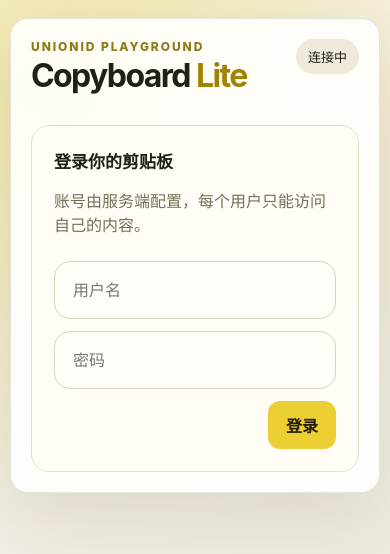
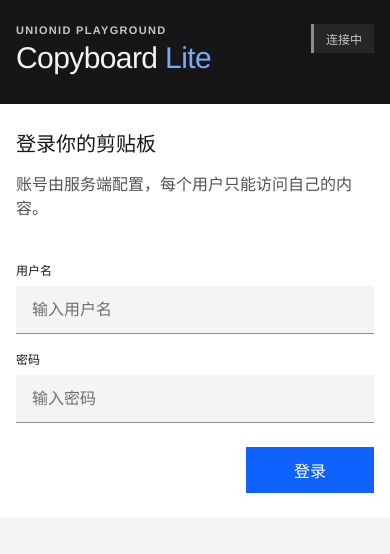
Before and after one commit to Memkits/copyboard-lite, a website built with Vite: page index.html in a window 390 px wide. Built offline with nearby package versions, Linux system fonts and the light colour scheme.

Commit message:
Refresh UI with Carbon-inspired styling

```diff
--- a/assets/main.css
+++ b/assets/main.css
@@ -1,72 +1,128 @@
 :root {
-  color: #202014;
-  background: #f4f1e7;
-  font-family: Inter, ui-sans-serif, system-ui, -apple-system, sans-serif;
+  color: #161616;
+  background: #f4f4f4;
+  font-family: "IBM Plex Sans", "Helvetica Neue", Arial, sans-serif;
+  font-synthesis: none;
 }
 
 * { box-sizing: border-box; }
 body { margin: 0; min-width: 320px; min-height: 100vh; }
 button, input, textarea { font: inherit; }
+button, input, textarea { border-radius: 0; }
 
 #app {
   min-height: 100vh;
-  padding: 56px 20px;
-  background:
-    radial-gradient(circle at 15% 10%, rgba(236, 207, 50, .36), transparent 28rem),
-    linear-gradient(145deg, #f8f6ef 0%, #ece7d8 100%);
+  padding: 48px 24px 80px;
+  background: #f4f4f4;
 }
 
 .shell {
-  width: min(760px, 100%);
+  width: min(960px, 100%);
   margin: 0 auto;
-  padding: 30px;
-  border: 1px solid rgba(32, 32, 20, .12);
-  border-radius: 24px;
-  background: rgba(255, 255, 255, .88);
-  box-shadow: 0 24px 80px rgba(55, 48, 13, .12);
-  backdrop-filter: blur(18px);
+  background: #fff;
 }
 
-header, .section-title, .snippet-actions { display: flex; align-items: center; justify-content: space-between; gap: 16px; }
-h1 { margin: 2px 0 0; font-size: clamp(32px, 7vw, 54px); letter-spacing: -.05em; }
-h1 span { color: #a08300; }
-.eyebrow { margin: 0; color: #8d7a17; font-size: 12px; font-weight: 800; letter-spacing: .16em; }
-.status { padding: 8px 12px; border-radius: 999px; background: #eee9d8; font-size: 13px; }
-.status.online { color: #116837; background: #dff4e7; }
-.status.error { color: #9b2626; background: #fbe1df; }
+header {
+  min-height: 104px;
+  padding: 24px 32px;
+  color: #f4f4f4;
+  background: #161616;
+}
 
-form { display: grid; gap: 12px; margin: 24px 0 32px; }
+header, .section-title, .snippet-actions {
+  display: flex;
+  align-items: center;
+  justify-content: space-between;
+  gap: 16px;
+}
+
+h1 {
+  margin: 5px 0 0;
+  font-size: clamp(30px, 5vw, 42px);
+  font-weight: 300;
+  letter-spacing: -.02em;
+  line-height: 1.1;
+}
+
+h1 span { color: #78a9ff; }
+.eyebrow { margin: 0; color: #c6c6c6; font-size: 11px; font-weight: 600; letter-spacing: .12em; }
+.status { padding: 6px 12px; border-left: 3px solid #8d8d8d; color: #c6c6c6; background: #262626; font-size: 12px; }
+.status.online { border-color: #42be65; color: #a7f0ba; }
+.status.error { border-color: #fa4d56; color: #ffb3b8; }
+
+#board, .login-panel { padding: 32px; }
+.login-panel { max-width: 640px; }
+.login-panel h2 { margin-top: 0; }
+.login-panel p { max-width: 38rem; color: #525252; line-height: 1.5; }
+
+form { display: grid; margin: 24px 0 32px; }
+label { margin: 16px 0 8px; color: #161616; font-size: 12px; font-weight: 600; }
 input, textarea {
-  width: 100%; resize: vertical; padding: 18px; border: 1px solid #d8d2bd; border-radius: 16px;
-  color: inherit; background: #fffef9; outline: none;
+  width: 100%;
+  padding: 13px 16px;
+  border: 0;
+  border-bottom: 1px solid #8d8d8d;
+  color: #161616;
+  background: #f4f4f4;
+  outline: 0;
 }
-input:focus, textarea:focus { border-color: #b89b00; box-shadow: 0 0 0 4px rgba(236, 207, 50, .22); }
-button { border: 0; border-radius: 12px; padding: 12px 18px; cursor: pointer; font-weight: 750; }
-form button { justify-self: end; color: #211d09; background: #eccf32; }
-.composer-actions { display: flex; align-items: center; justify-content: space-between; gap: 12px; }
-.composer-actions span { color: #918a72; font-size: 12px; }
-button:hover { filter: brightness(.96); transform: translateY(-1px); }
-.ghost { color: #75681d; background: transparent; }
-.login-panel { margin-top: 30px; padding: 22px; border: 1px solid #e4deca; border-radius: 18px; background: #fffdf6; }
-.login-panel h2 { margin-top: 0; }
-.login-panel p { color: #756f59; line-height: 1.5; }
+input { min-height: 48px; }
+textarea { min-height: 120px; resize: vertical; line-height: 1.5; }
+input:hover, textarea:hover { background: #e8e8e8; }
+input:focus, textarea:focus { outline: 2px solid #0f62fe; outline-offset: -2px; }
+input::placeholder, textarea::placeholder { color: #6f6f6f; opacity: 1; }
+
+button {
+  min-height: 40px;
+  padding: 11px 16px;
+  border: 0;
+  cursor: pointer;
+  color: #fff;
+  background: #0f62fe;
+  font-weight: 400;
+  transition: background-color 90ms ease;
+}
+button:hover { background: #0353e9; }
+button:active { background: #002d9c; }
+button:focus-visible { outline: 2px solid #0f62fe; outline-offset: 2px; }
+form > button { min-width: 128px; justify-self: end; margin-top: 24px; }
+
+.composer-actions { display: flex; align-items: center; justify-content: space-between; gap: 12px; margin-top: 16px; }
+.composer-actions span { color: #6f6f6f; font-size: 12px; }
+.composer-actions button { min-width: 160px; }
+.ghost { color: #0f62fe; background: transparent; }
+.ghost:hover { color: #fff; background: #0f62fe; }
 .login-panel form { margin-bottom: 0; }
-.user-bar { display: flex; align-items: center; justify-content: space-between; margin-top: 24px; color: #756f59; font-size: 13px; }
+.user-bar { display: flex; align-items: center; justify-content: space-between; padding-bottom: 16px; border-bottom: 1px solid #e0e0e0; color: #525252; font-size: 13px; }
 
-.section-title { margin-bottom: 12px; border-bottom: 1px solid #ebe6d5; }
-h2 { margin: 14px 0; font-size: 17px; }
-.snippets { display: grid; gap: 12px; }
-.snippet { padding: 16px; border: 1px solid #e4deca; border-radius: 15px; background: #fffdf6; }
-.snippet p { margin: 0 0 14px; white-space: pre-wrap; overflow-wrap: anywhere; line-height: 1.55; }
-.snippet time { color: #918a72; font-size: 12px; }
+.section-title { margin-top: 40px; border-bottom: 1px solid #8d8d8d; }
+h2 { margin: 16px 0; font-size: 20px; font-weight: 400; }
+.snippets { display: grid; }
+.snippet {
+  padding: 20px 16px 16px;
+  border-bottom: 1px solid #e0e0e0;
+  background: #fff;
+  content-visibility: auto;
+  contain-intrinsic-size: 120px;
+}
+.snippet:hover { background: #f4f4f4; }
+.snippet p { margin: 0 0 18px; white-space: pre-wrap; overflow-wrap: anywhere; line-height: 1.5; }
+.snippet time { margin-right: auto; color: #6f6f6f; font-size: 12px; }
 .snippet-actions { justify-content: flex-end; }
-.snippet-actions button { padding: 7px 10px; color: #75681d; background: #f5f0dc; font-size: 12px; }
-.snippet-actions .remove { color: #a12b2b; background: #fae8e5; }
-.empty { padding: 28px 0; text-align: center; color: #918a72; }
+.snippet-actions button { min-height: 32px; padding: 7px 12px; color: #0f62fe; background: transparent; font-size: 12px; }
+.snippet-actions button:hover { color: #fff; background: #0f62fe; }
+.snippet-actions .remove { color: #da1e28; }
+.snippet-actions .remove:hover { color: #fff; background: #da1e28; }
+.empty { margin: 0; padding: 48px 16px; text-align: center; color: #6f6f6f; background: #f4f4f4; }
 
-@media (max-width: 560px) {
-  #app { padding: 18px 10px; }
-  .shell { padding: 20px; border-radius: 18px; }
+@media (max-width: 600px) {
+  #app { padding: 0; }
+  header, #board, .login-panel { padding: 24px 16px; }
   header { align-items: flex-start; }
-  .composer-actions { align-items: flex-end; flex-direction: column-reverse; }
+  .composer-actions { align-items: stretch; flex-direction: column; }
+  .composer-actions button { width: 100%; }
 }
+
+@media (prefers-reduced-motion: reduce) {
+  button { transition: none; }
+}
--- a/index.html
+++ b/index.html
@@ -3,8 +3,9 @@
   <head>
     <meta charset="UTF-8" />
     <meta name="viewport" content="width=device-width, initial-scale=1.0" />
-    <meta name="theme-color" content="#eccf32" />
+    <meta name="theme-color" content="#161616" />
     <title>Copyboard Lite</title>
+    <link href="https://cdn.tiye.me/logo/copyboard.png" rel="icon" type="image/png" />
     <link rel="stylesheet" href="/assets/main.css" />
   </head>
   <body>
@@ -21,8 +22,10 @@
           <h2>登录你的剪贴板</h2>
           <p>账号由服务端配置，每个用户只能访问自己的内容。</p>
           <form id="login-form">
-            <input id="username" autocomplete="username" placeholder="用户名" required />
-            <input id="password" type="password" autocomplete="current-password" placeholder="密码" required />
+            <label for="username">用户名</label>
+            <input id="username" autocomplete="username" placeholder="输入用户名" required />
+            <label for="password">密码</label>
+            <input id="password" type="password" autocomplete="current-password" placeholder="输入密码" required />
             <button type="submit">登录</button>
           </form>
         </section>
@@ -32,6 +35,7 @@
             <button id="logout" class="ghost" type="button">退出</button>
           </div>
           <form id="snippet-form">
+            <label for="content">新内容</label>
             <textarea id="content" rows="4" placeholder="粘贴一段文字或链接…" required></textarea>
             <div class="composer-actions">
               <span>Ctrl / ⌘ + Enter 快速发送</span>
```
